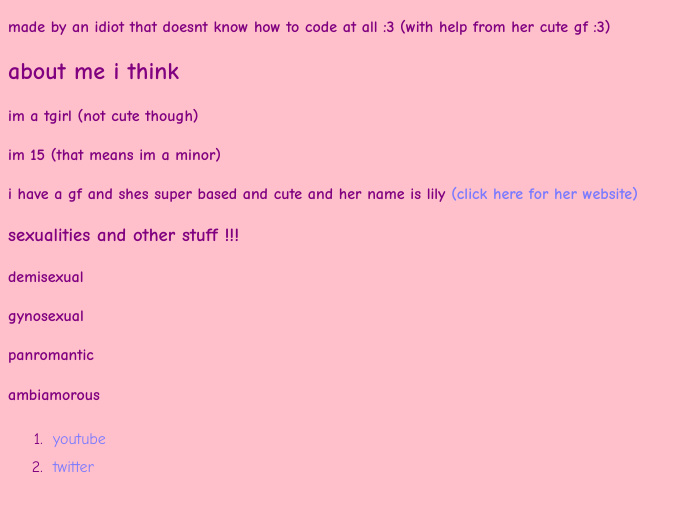
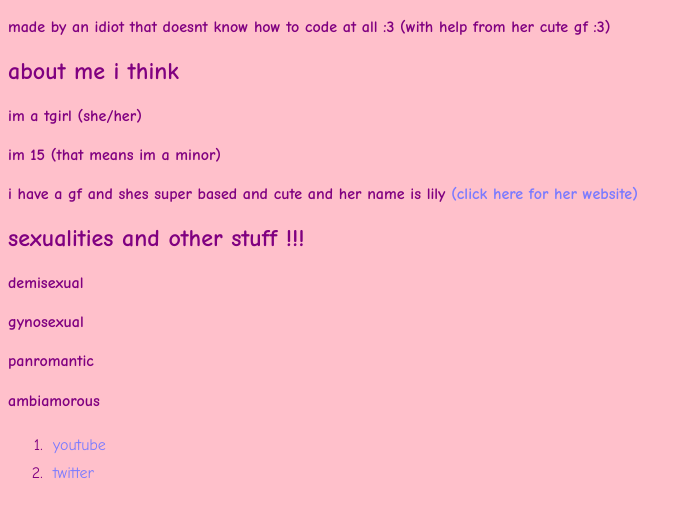
Before and after one commit to TheAwesome98-Real/liskic.github.io, a plain HTML site: page index.html in a window 1280 px wide. Shown: the part 111-628 px from the top of the page, without its empty margins (0-692 px from the left). Drawn offline with Linux system fonts and the light colour scheme.

Commit message:
Update index.html

```diff
--- a/index.html
+++ b/index.html
@@ -15,15 +15,15 @@
     <h4>made by an idiot that doesnt know how to code at all :3 (with help from her cute gf :3)</h4>
 
     <h2>about me i think</h2>
-    <h4>im a tgirl (not cute though)</h4>
+    <h4>im a tgirl (she/her)</h4>
     <h4>im 15 (that means im a minor)</h4>
     <h4>
       i have a gf and shes super based and cute and her name is lily
       <a href="https://theawesome98-real.github.io/" target="_blank">
-        (click here for her website)</a
-      >
-    </h4>
-    <h3>sexualities and other stuff !!!</h3>
+        (click here for her website)</a>
+      </h4>
+
+    <h2>sexualities and other stuff !!!</h3>
     <h4>demisexual</h4>
     <h4>gynosexual</h4>
     <h4>panromantic</h4>
```
